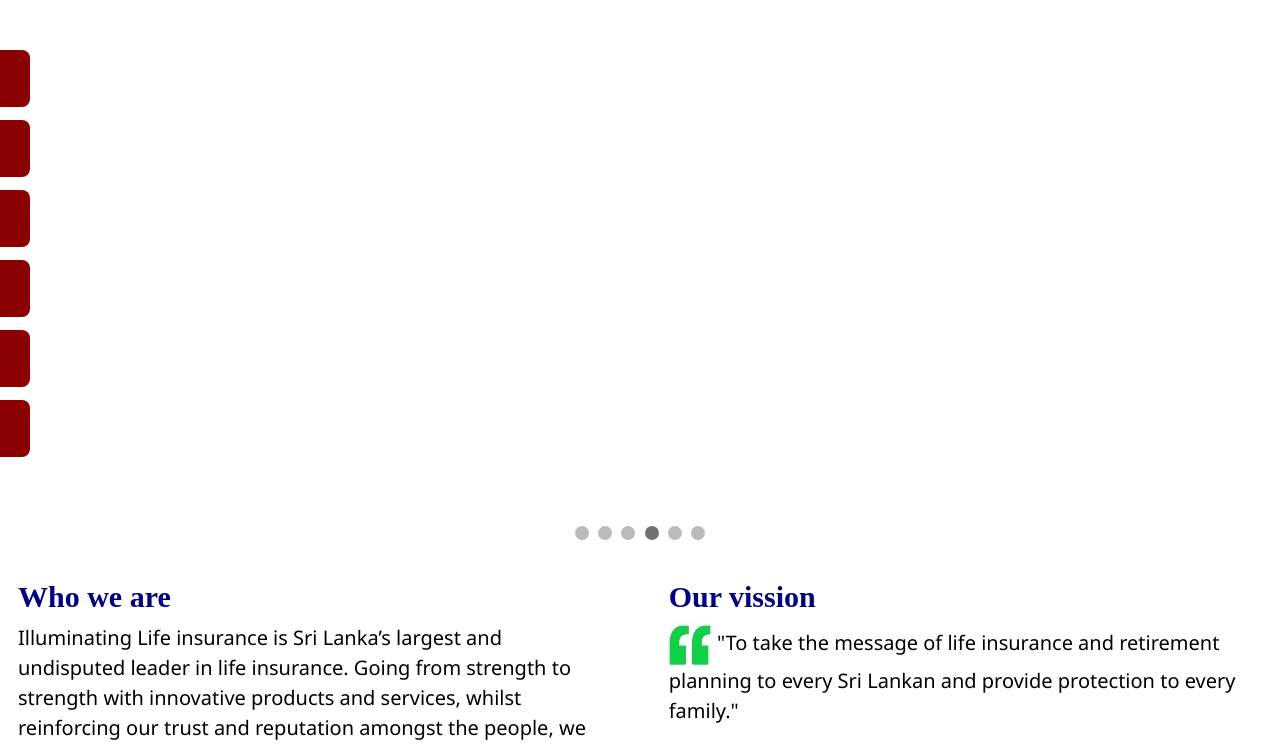
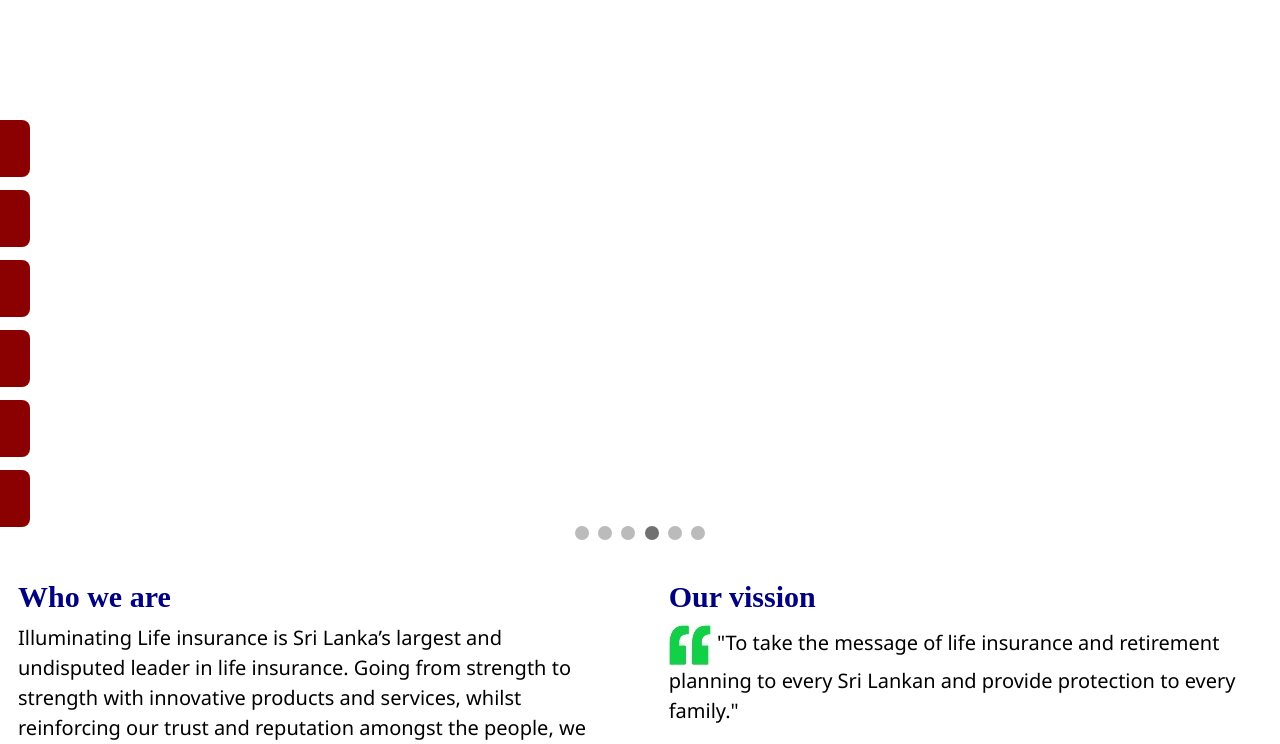
Before and after one commit to lahiruT97/GroupProject, a PHP site: page /AboutUs.html in a window 1280 px wide; the page is wider, and only the part inside the window is pictured. Shown: the top 744 px of that part. Run offline with PHP 8.4, Linux system fonts and the light colour scheme; some libraries are stand-ins or nearby versions.

Commit message:
final css for about us page

```diff
--- a/css/AboutDesign.css
+++ b/css/AboutDesign.css
@@ -17,29 +17,29 @@
 }
 /*navigate to Who are we*/
 #about1{
-  top: 50px;
+  top: 120px;
   background-color: darkred;
 }
 /*navigate to Our vission*/
 #about2{
-  top: 120px;
+  top: 190px;
   background-color: darkred;
 }
 /*navigate to Our mission*/
 #about3{
-  top: 190px;
+  top: 260px;
   background-color: darkred;
 }
 #about4{
-  top: 260px;
+  top: 330px;
   background-color: darkred;
 }
 #about5{
-  top: 330px;
+  top: 400px;
   background-color: darkred;
 }
 #about6{
-  top: 400px;
+  top: 470px;
   background-color: darkred;
 }
 * {box-sizing: border-box;}
```
